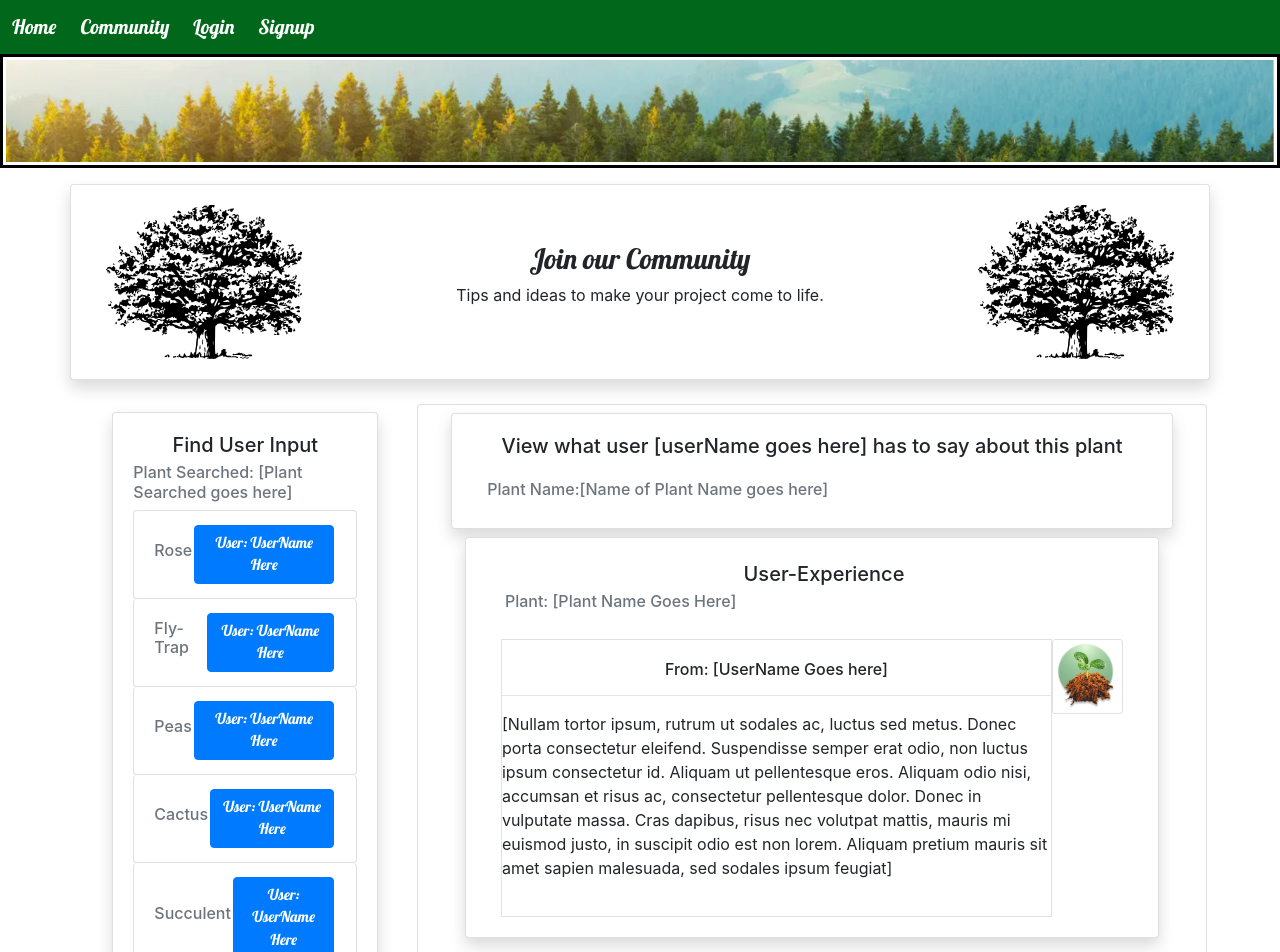
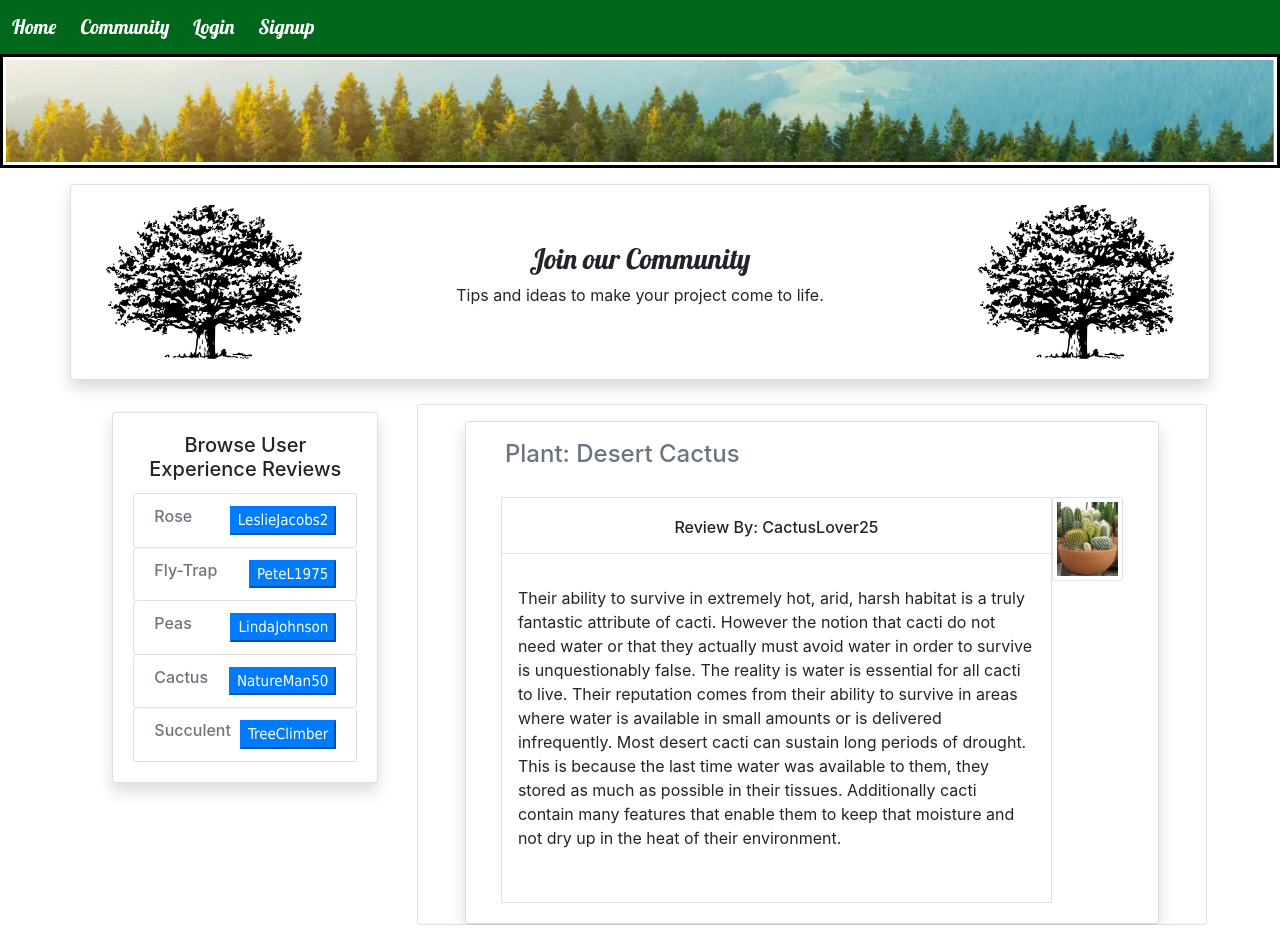
Before and after one commit to Deftone1/plant-ahead, a React (Create React App) app in the folder client/: page /community in a window 1280 px wide. Shown: the top 952 px of the page. After the commit the page ends 925 px from the top, so only its background shows below. Built offline with nearby package versions, Linux system fonts and the light colour scheme.

Commit message:
cleaned up community page added static user reviews

```diff
--- a/client/src/components/FindUserInputResults.js
+++ b/client/src/components/FindUserInputResults.js
@@ -10,29 +10,29 @@ function FindUserInputResults(props) {
 
                     <div className="card-body ">
 
-                        <h5 className="card-title text-center">Find User Input</h5>
-                        <h6 className="card-subtitle mb-2 text-muted">Plant Searched: {"[Plant Searched goes here]"}</h6>
+                        <h5 className="card-title text-center">Browse User Experience Reviews</h5>
+
                         <ul className="list-group ml-0 "  >
 
                             <li className=" list-group-item disabled d-flex justify-content-between align-items-center rounded" >
                                 <h6>Rose</h6>
-                                <button type="button" className=" btn btn-primary d-flex justify-content-between " style={{ fontSize: "15px" }}>User: UserName Here</button>
+                                <button type="button" className=" btn2 btn-primary d-flex justify-content-between " style={{ fontSize: "15px" }}>LeslieJacobs2</button>
                             </li>
                             <li className=" list-group-item disabled d-flex justify-content-between align-items-center rounded" >
                                 <h6>Fly-Trap </h6>
-                                <button type="button" className=" btn btn-primary d-flex justify-content-between" style={{ fontSize: "15px" }}>User: UserName Here</button>
+                                <button type="button" className=" btn2 btn-primary d-flex justify-content-between" style={{ fontSize: "15px" }}>PeteL1975</button>
                             </li>
                             <li className=" list-group-item disabled d-flex justify-content-between align-items-center rounded" >
                                 <h6>Peas</h6>
-                                <button type="button" className=" btn btn-primary d-flex justify-content-between" style={{ fontSize: "15px" }}>User: UserName Here</button>
+                                <button type="button" className=" btn2 btn-primary d-flex justify-content-between" style={{ fontSize: "15px" }}>LindaJohnson</button>
                             </li>
                             <li className=" list-group-item disabled d-flex justify-content-between align-items-center rounded" >
                                 <h6>Cactus</h6>
-                                <button type="button" className=" btn btn-primary d-flex justify-content-between" style={{ fontSize: "15px" }}>User: UserName Here</button>
+                                <button type="button" className=" btn2 btn-primary d-flex justify-content-between" style={{ fontSize: "15px" }}>NatureMan50</button>
                             </li>
                             <li className=" list-group-item disabled d-flex justify-content-between align-items-center rounded" >
                                 <h6>Succulent</h6>
-                                <button type="button" className=" btn btn-primary d-flex justify-content-between" style={{ fontSize: "15px" }}>User: UserName Here</button>
+                                <button type="button" className=" btn2 btn-primary d-flex justify-content-between" style={{ fontSize: "15px" }}>TreeClimber</button>
                             </li>
 
 
--- a/client/src/components/GardenModal.js
+++ b/client/src/components/GardenModal.js
@@ -19,14 +19,14 @@ function GardenModal(props) {
             {/* second Header with Plant name */}
 
             <Modal.Body>
-                <h5>Here are your current plants in your garden:</h5>
+                <h5>Here are the current plants in your garden:</h5>
                 <ul className="list-group">
                 {plantsingarden}
                 </ul>
 
             </Modal.Body>
             <Modal.Footer>
-                <button className=" btn btn-danger" onClick={hideModal}>Exit</button>
+                <button className=" btn2 btn-danger" onClick={hideModal}>Exit</button>
             </Modal.Footer>
         </Modal>
 
--- a/client/src/components/UserExperienceCard.js
+++ b/client/src/components/UserExperienceCard.js
@@ -1,64 +1,45 @@
 import React from "react";
-import Plant from "../images/Plant.png"
+import Cactus from "../images/cactus.png";
 function UserExperienceCard(props) {
-
   return (
-
     <div className="col-md-8 card mt-4">
       <div className=" row d-flex mt-2 ">
-                <div className=" col-md-11 card shadow mx-auto" >
-
-                    <div className="card-body ">
-
-                        <h5 className="card-title text-center">View what user {"[userName goes here]"} has to say about this plant</h5>
-                        <h6 className="card-subtitle mb-2 text-muted pt-3">Plant Name:{"[Name of Plant Name goes here]"}</h6>
-
-
-                    </div>
-                </div>
-
 
       </div>
       {/* User Experience Goes here */}
       <div className=" d-flex justify-content-center   ">
-                <div className="card shadow col-md-11 mt-2" style={{ width: '50rem' }}>
+        <div className="card shadow col-md-11 mt-2" style={{ width: "50rem" }}>
           <div className="pl-4 pt-4">
-                        <h5 className="card-title text-center">User-Experience</h5>
-                        <h6 className="card-subtitle mb-2 text-muted">Plant: {"[Plant Name Goes Here]"}</h6>
+
+            <h4 className="card-subtitle mb-2 text-muted">
+              Plant: Desert Cactus
+            </h4>
           </div>
 
-
-                    <div className="card-body row no-gutters" >
-
-
+          <div className="card-body row no-gutters">
             {/* card for user experience results go here */}
-                        <div className="card-body border col" style={{ width: '30rem' }}>
-
-                            <h6 className="card-title text-center">From: {"[UserName Goes here]"}</h6><hr />
-                            <p>
-                                {`[Nullam tortor ipsum, rutrum ut sodales ac, luctus sed metus. Donec porta consectetur eleifend.
-                                Suspendisse semper erat odio, non luctus ipsum consectetur id. Aliquam ut pellentesque eros.
-                                Aliquam odio nisi, accumsan et risus ac, consectetur pellentesque dolor. Donec in vulputate massa.
-                                Cras dapibus, risus nec volutpat mattis, mauris mi euismod justo, in suscipit odio est non lorem.
-                                Aliquam pretium mauris sit amet sapien malesuada, sed sodales ipsum feugiat]`}
+            <div className="card-body border col" style={{ width: "30rem" }}>
+              <h6 className="card-title text-center">
+                Review By: {"CactusLover25"}
+              </h6>
+              <hr />
+              <p className="p-3">
+                {`Their ability to survive in extremely hot, arid, harsh habitat is a truly fantastic attribute of cacti. However the notion that cacti do not need water or that they actually must avoid water in order to survive is unquestionably false. The reality is water is essential for all cacti to live. Their reputation comes from their ability to survive in areas where water is available in small amounts or is delivered infrequently. Most desert cacti can sustain long periods of drought. This is because the last time water was available to them, they stored as much as possible in their tissues. Additionally cacti contain many features that enable them to keep that moisture and not dry up in the heat of their environment.`}
               </p>
-
-
             </div>
             <div className="col">
-                            <img src={Plant} className="card-img fluid-img img-thumbnail" alt="Plant" style={{ width: "200px", objectFit: "contain" }} />
-
-                        </div>
-
-                    </div>
-
-                </div>
-
-
+              <img
+                src={Cactus}
+                className="card-img fluid-img img-thumbnail"
+                alt="Plant"
+                style={{ width: "200px", objectFit: "contain" }}
+              />
             </div>
           </div>
-    )
-
-};
+        </div>
+      </div>
+    </div>
+  );
+}
 
 export default UserExperienceCard;
```
Also changed, not shown: client/src/images/cactus.png (added). Lines whose indentation alone changed are shown as unchanged.
